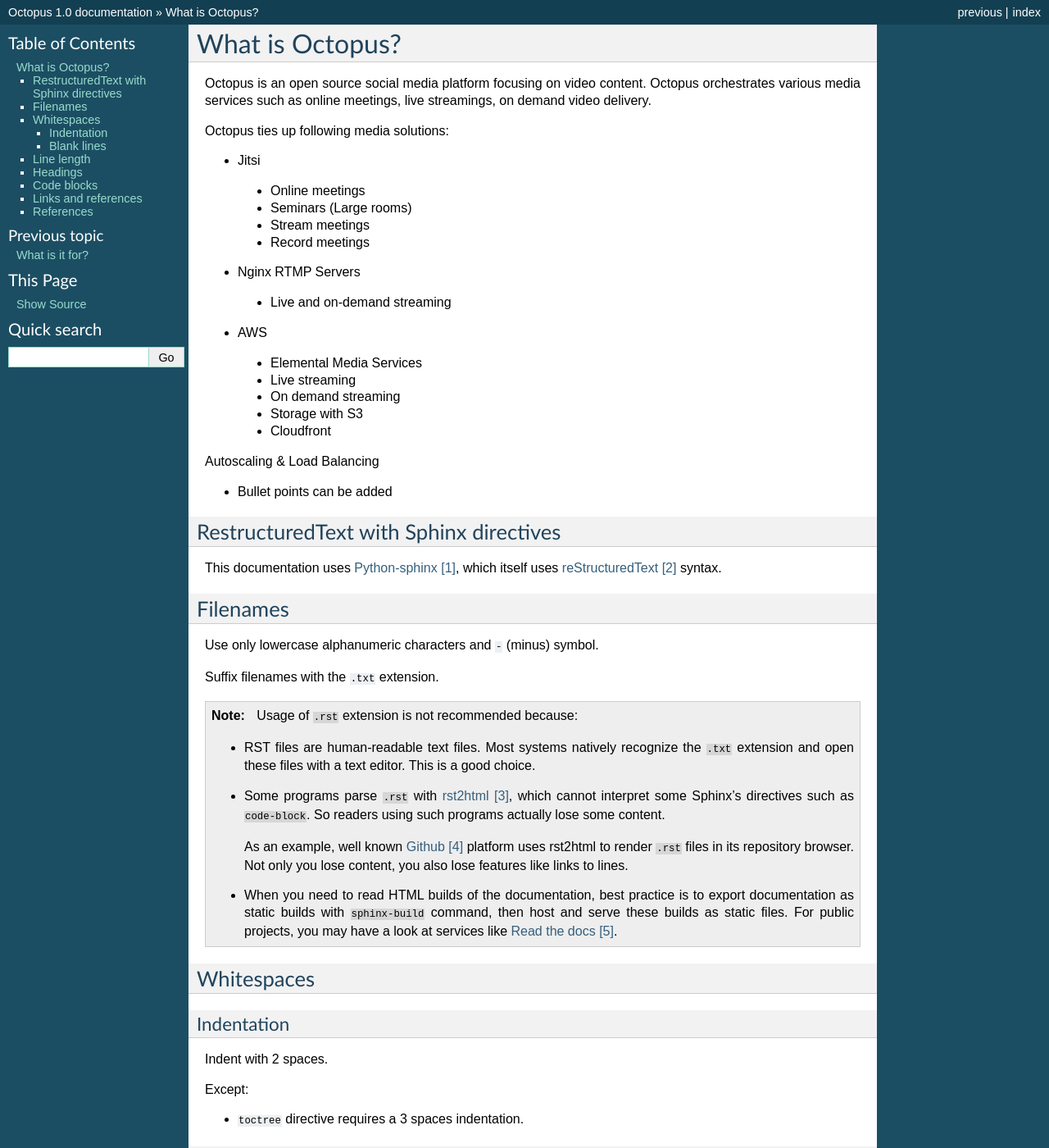
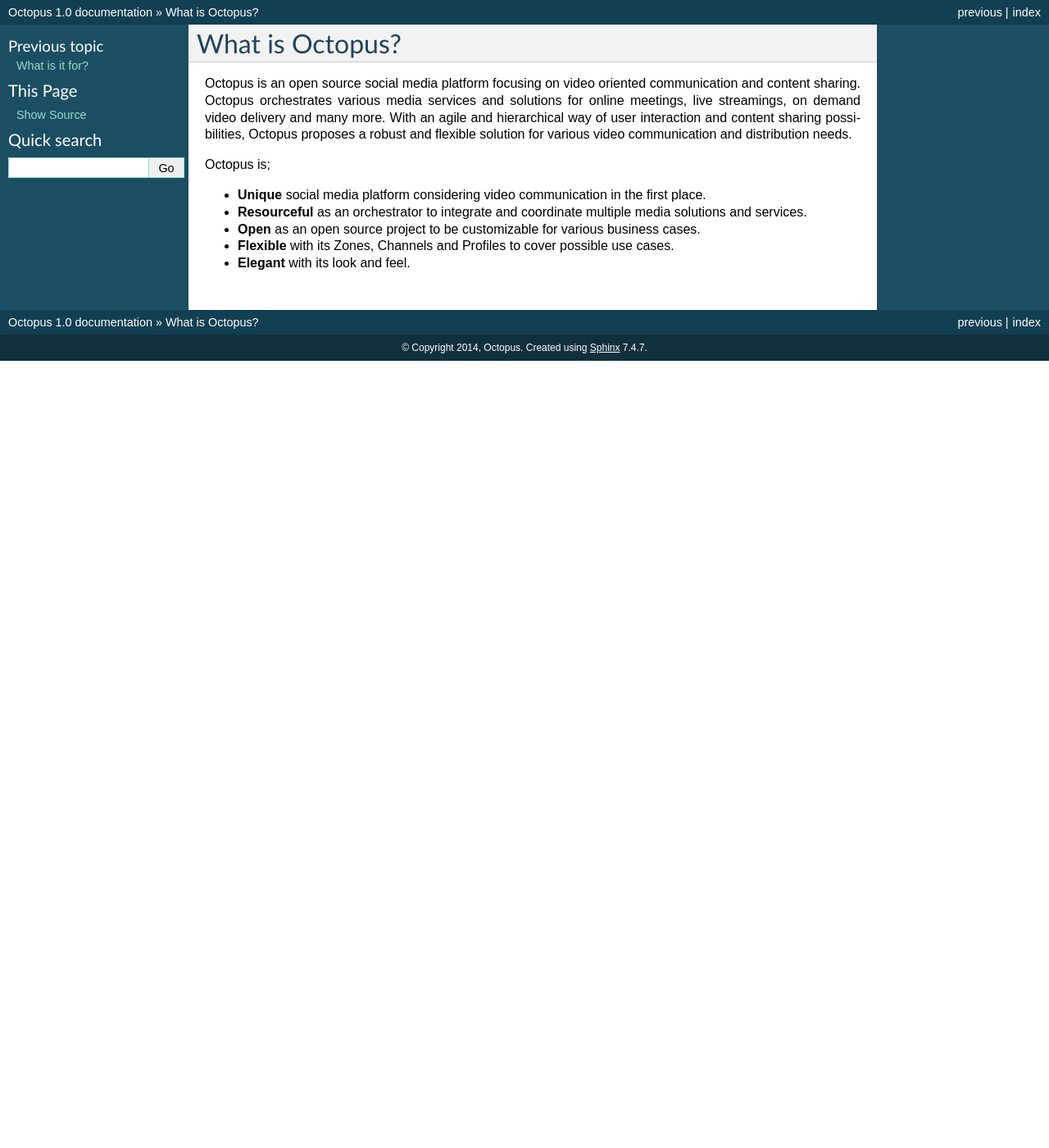
Before and after one commit to doganbros/doctopus, a Sphinx documentation site: the page built from docs/whatisoctopus.txt, in a window 1280 px wide and 1400 px high. Shown: the whole window at 82% size. Built offline with Sphinx 7.4.7, drawn with Linux system fonts in a browser that asks for light colours; pages that are not in the unit, such as notebooks, are missing from menus; some of the changed text lies outside the part shown.

Commit message:
Update whatisoctopus.txt

```diff
--- a/docs/whatisoctopus.txt
+++ b/docs/whatisoctopus.txt
@@ -2,228 +2,16 @@
 What is Octopus?
 #########################
 
-Octopus is an open source social media platform focusing on video content. Octopus orchestrates various media services such as online meetings, live streamings, on demand video delivery.
+Octopus is an open source social media platform focusing on video oriented communication and content sharing. Octopus orchestrates various media services and solutions for online meetings, live streamings, on demand video delivery and many more. With an agile and hierarchical way of user interaction and content sharing possibilities, Octopus proposes a robust and flexible solution for various video communication and distribution needs.
 
+Octopus is;
 
-Octopus ties up following media solutions:
+* **Unique** social media platform considering video communication in the first place.
 
-* Jitsi
- * Online meetings
- * Seminars (Large rooms)
- * Stream meetings
- * Record meetings
+* **Resourceful** as an orchestrator to integrate and coordinate multiple media solutions and services.
 
-* Nginx RTMP Servers
- * Live and on-demand streaming
+* **Open** as an open source project to be customizable for various business cases.
 
-* AWS
- * Elemental Media Services
- * Live streaming
- * On demand streaming
- * Storage with S3
- * Cloudfront
+* **Flexible** with its Zones, Channels and Profiles to cover possible use cases.
 
-
-Autoscaling & Load Balancing
-
-* Bullet points can be added
-***************************************
-RestructuredText with Sphinx directives
-***************************************
-
-This documentation uses `Python-sphinx`_, which itself uses `reStructuredText`_
-syntax.
-
-
-*********
-Filenames
-*********
-
-Use only lowercase alphanumeric characters and ``-`` (minus) symbol.
-
-Suffix filenames with the ``.txt`` extension.
-
-.. note::
-
-  Usage of ``.rst`` extension is not recommended because:
-
-  * RST files are human-readable text files. Most systems natively recognize
-    the ``.txt`` extension and open these files with a text editor. This is
-    a good choice.
-
-  * Some programs parse ``.rst`` with `rst2html`_, which cannot interpret some
-    Sphinx's directives such as ``code-block``. So readers using such programs
-    actually lose some content.
-
-    As an example, well known `Github`_ platform uses rst2html
-    to render ``.rst`` files in its repository browser. Not only you lose
-    content, you also lose features like links to lines.
-
-  * When you need to read HTML builds of the documentation, best practice is to
-    export documentation as static builds with ``sphinx-build`` command, then
-    host and serve these builds as static files. For public projects, you may
-    have a look at services like `Read the docs`_.
-
-
-***********
-Whitespaces
-***********
-
-Indentation
-===========
-
-Indent with 2 spaces.
-
-Except:
-
-* ``toctree`` directive requires a 3 spaces indentation.
-
-Blank lines
-===========
-
-Two blank lines before overlined sections, i.e. before H1 and H2.
-One blank line before other sections.
-See `Headings`_ for an example.
-
-One blank line to separate directives.
-
-.. code-block:: rst
-
-  Some text before.
-
-  .. note::
-
-    Some note.
-
-Exception: directives can be written without blank lines if they are only one
-line long.
-
-.. code-block:: rst
-
-  .. note:: A short note.
-
-
-***********
-Line length
-***********
-
-Limit all lines to a maximum of 79 characters.
-
-
-********
-Headings
-********
-
-Use the following symbols to create headings:
-
-#. ``#`` with overline
-#. ``*`` with overline
-#. ``=``
-#. ``-``
-#. ``^``
-#. ``"``
-
-As an example:
-
-.. code-block:: rst
-
-  ##################
-  H1: document title
-  ##################
-
-  Introduction text.
-
-
-  *********
-  Sample H2
-  *********
-
-  Sample content.
-
-
-  **********
-  Another H2
-  **********
-
-  Sample H3
-  =========
-
-  Sample H4
-  ---------
-
-  Sample H5
-  ^^^^^^^^^
-
-  Sample H6
-  """""""""
-
-  And some text.
-
-If you need more than heading level 4 (i.e. H5 or H6), then you should consider
-creating a new document.
-
-There should be only one H1 in a document.
-
-.. note::
-
-  See also `Sphinx's documentation about sections`_.
-
-
-***********
-Code blocks
-***********
-
-Use the ``code-block`` directive **and** specify the programming language. As
-an example:
-
-.. code-block:: rst
-
-  .. code-block:: python
-
-    import this
-
-
-********************
-Links and references
-********************
-
-Use links and references footnotes with the ``target-notes`` directive.
-As an example:
-
-.. code-block:: rst
-
-  #############
-  Some document
-  #############
-
-  Some text which includes links to `Example website`_ and many other links.
-
-  `Example website`_ can be referenced multiple times.
-
-  (... document content...)
-
-  And at the end of the document...
-
-  **********
-  References
-  **********
-
-  .. target-notes::
-
-  .. _`Example website`: http://www.example.com/
-
-
-**********
-References
-**********
-
-.. target-notes::
-
-.. _`Python-sphinx`: http://sphinx.pocoo.org/
-.. _`reStructuredText`: http://docutils.sourceforge.net/rst.html
-.. _`rst2html`:
-   http://docutils.sourceforge.net/docs/user/tools.html#rst2html-py
-.. _`Github`: https://github.com
-.. _`Read the docs`: http://readthedocs.org
-.. _`Sphinx's documentation about sections`:
-   http://sphinx.pocoo.org/rest.html#sections
+* **Elegant** with its look and feel.
```
